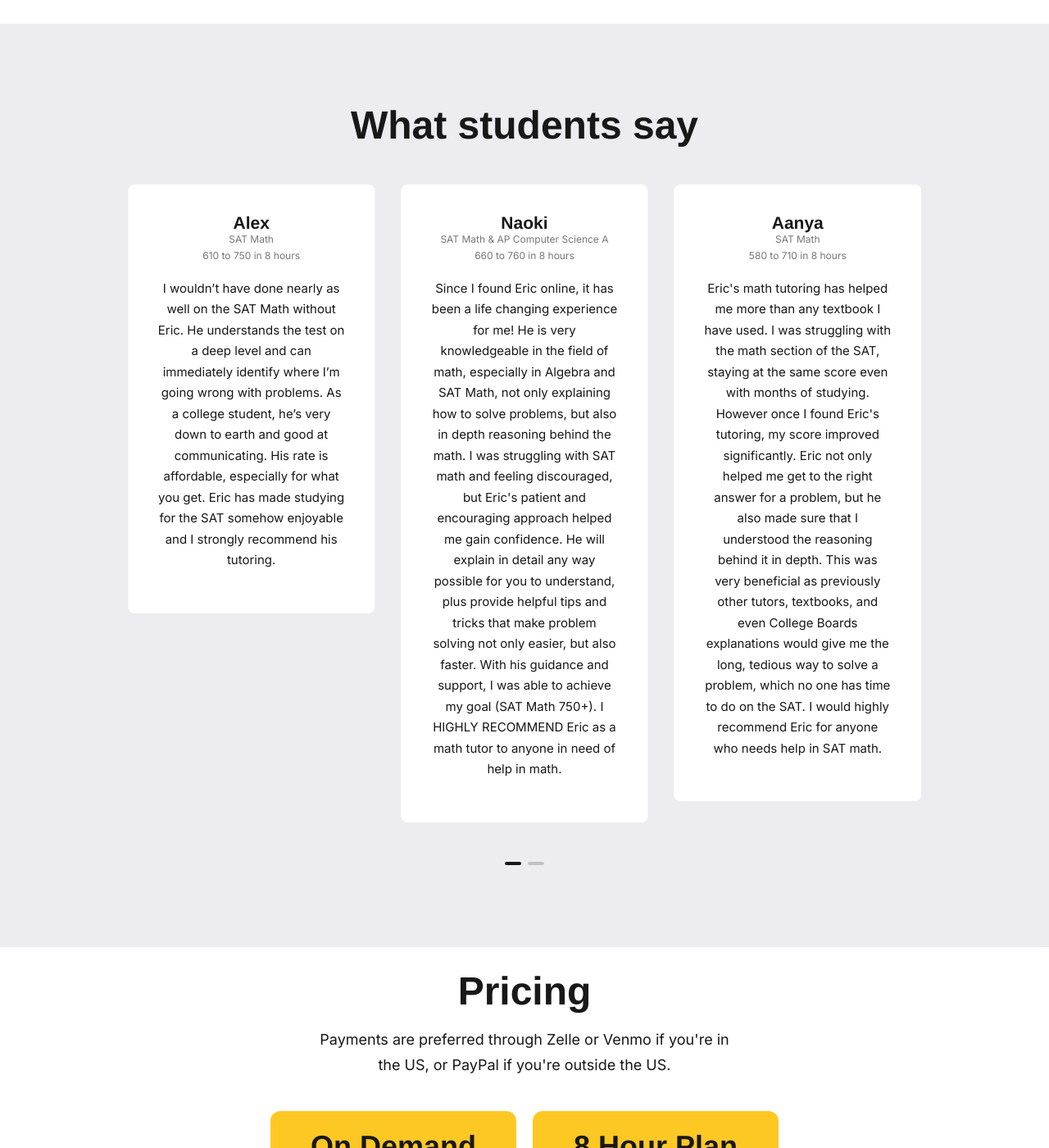
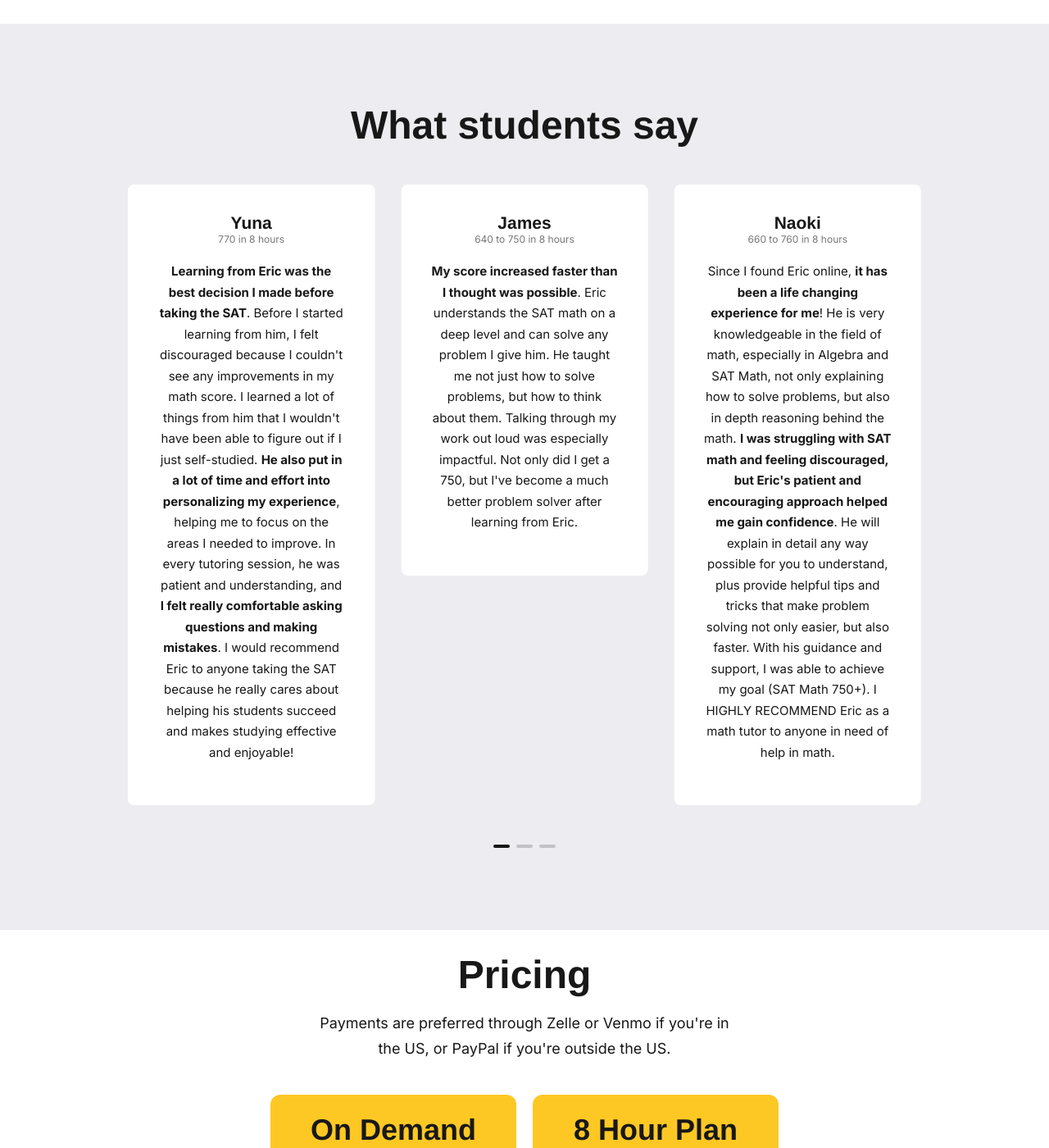
Before and after one commit to qExobyte/qExobyte.github.io, a Jekyll site: the page built from index.html, in a window 1280 px wide and 1400 px high, scrolled down 766 px. Shown: the whole window at 82% size. Built offline with Jekyll 4.4.1, drawn with Linux system fonts in a browser that asks for light colours; nearby versions of some CDN libraries; some web fonts are replaced.

Commit message:
new testimonials

```diff
--- a/_data/settings.yml
+++ b/_data/settings.yml
@@ -47,39 +47,37 @@ testimonial__title: What students say
 testimonial__description:
 
 testimonial__items:
-  - name: "Alex"
-    image: "/images/icon.png"
-    designation: "SAT Math"
-    designation2: "610 to 750 in 8 hours"
-    content : "I wouldn’t have done nearly as well on the SAT Math without Eric. He understands the test on a deep level and can immediately identify where I’m going wrong with problems. As a college student, he’s very down to earth and good at communicating. His rate is affordable, especially for what you get. Eric has made studying for the SAT somehow enjoyable and I strongly recommend his tutoring."
+  - name: "Yuna"
+    designation: "770 in 8 hours"
+    content: "<strong>Learning from Eric was the best decision I made before taking the SAT</strong>. Before I started learning from him, I felt discouraged because I couldn't see any improvements in my math score. I learned a lot of things from him that I wouldn't have been able to figure out if I just self-studied. <strong>He also put in a lot of time and effort into personalizing my experience</strong>, helping me to focus on the areas I needed to improve. In every tutoring session, he was patient and understanding, and <strong>I felt really comfortable asking questions and making mistakes</strong>. I would recommend Eric to anyone taking the SAT because he really cares about helping his students succeed and makes studying effective and enjoyable!"
+
+  - name: "James"
+    designation: "640 to 750 in 8 hours"
+    content: "<strong>My score increased faster than I thought was possible</strong>. Eric understands the SAT math on a deep level and can solve any problem I give him. He taught me not just how to solve problems, but how to think about them. Talking through my work out loud was especially impactful. Not only did I get a 750, but I've become a much better problem solver after learning from Eric."
 
   - name: "Naoki"
     image: "/images/icon.png"
-    designation: "SAT Math & AP Computer Science A"
     designation2: "660 to 760 in 8 hours"
-    content : "Since I found Eric online, it has been a life changing experience for me! He is very knowledgeable in the field of math, especially in Algebra and SAT Math, not only explaining how to solve problems, but also in depth reasoning behind the math. I was struggling with SAT math and feeling discouraged, but Eric's patient and encouraging approach helped me gain confidence. He will explain in detail any way possible for you to understand, plus provide helpful tips and tricks that make problem solving not only easier, but also faster. With his guidance and support, I was able to achieve my goal (SAT Math 750+). I HIGHLY RECOMMEND Eric as a math tutor to anyone in need of help in math."
+    content : "Since I found Eric online, <strong>it has been a life changing experience for me</strong>! He is very knowledgeable in the field of math, especially in Algebra and SAT Math, not only explaining how to solve problems, but also in depth reasoning behind the math. <strong>I was struggling with SAT math and feeling discouraged, but Eric's patient and encouraging approach helped me gain confidence</strong>. He will explain in detail any way possible for you to understand, plus provide helpful tips and tricks that make problem solving not only easier, but also faster. With his guidance and support, I was able to achieve my goal (SAT Math 750+). I HIGHLY RECOMMEND Eric as a math tutor to anyone in need of help in math."
 
   - name: "Aanya"
-    designation: "SAT Math"
     designation2: "580 to 710 in 8 hours"
-    content: "Eric's math tutoring has helped me more than any textbook I have used. I was struggling with the math section of the SAT, staying at the same score even with months of studying. However once I found Eric's tutoring, my score improved significantly. Eric not only helped me get to the right answer for a problem, but he also made sure that I understood the reasoning behind it in depth. This was very beneficial as previously other tutors, textbooks, and even College Boards explanations would give me the long, tedious way to solve a problem, which no one has time to do on the SAT. I would highly recommend Eric for anyone who needs help in SAT math."
+    content: "<strong>Eric's math tutoring has helped me more than any textbook I have used</strong>. I was struggling with the math section of the SAT, staying at the same score even with months of studying. However once I found Eric's tutoring, my score improved significantly. Eric not only helped me get to the right answer for a problem, but he also made sure that I understood the reasoning behind it in depth. This was very beneficial as previously other tutors, textbooks, and even College Boards explanations would give me the long, tedious way to solve a problem, which no one has time to do on the SAT. I would highly recommend Eric for anyone who needs help in SAT math."
 
   - name: "Mukhammad"
     image: "/images/icon.png"
-    designation: "SAT Math"
-    designation2: "630 to 730 in 8 hours"
-    content: "Eric is such a great math tutor who has helped me with my SAT journey. He is very clear when explaining math concepts and makes sure you understand the material. He always asks if you have questions and has no judgment if you do. His lessons are so worth it and with his affordable rates and bundles, he makes it accessible to everyone. I am so grateful to have Eric tutor me and recommend him to anyone looking to improve on the math section of the SAT."
+    designation: "630 to 730 in 8 hours"
+    content: "Eric is such a great math tutor who has helped me with my SAT journey. He is very clear when explaining math concepts and makes sure you understand the material. <strong>He always asks if you have questions and has no judgment if you do</strong>. His lessons are so worth it and with his affordable rates and bundles, he makes it accessible to everyone. I am so grateful to have Eric tutor me and recommend him to anyone looking to improve on the math section of the SAT."
 
   - name: "Ryan"
     image: "/images/icon.png"
-    designation: "SAT Math"
-    designation2: "530 to 600 in 3 hours"
-    content: "The lessons were highly comprehensible. He also demonstrated various methods of solving problems to ensure a thorough understanding of the solution's rationale. After only three lessons, my actual SAT math score improved by 70 points."
+    designation: "530 to 600 in 3 hours"
+    content: "The lessons were highly comprehensible. He also demonstrated various methods of solving problems to ensure a thorough understanding of the solution's rationale. <strong>After only three lessons, my actual SAT math score improved by 70 points</strong>."
 
   - name: "Julia"
     image: "/images/icon.png"
     designation: "SAT Math & Precalculus"
-    content: "Eric is a great tutor who makes math enjoyable and bearable. He does a great job explaining concepts and ensuring I don't get lost along the way. I like and understand the unit circle for precalc now! I'm glad we found Eric as an SAT Math and Precalc tutor."
+    content: "Eric is a great tutor who makes math enjoyable and bearable. <strong>He does a great job explaining concepts and ensuring I don't get lost along the way</strong>. I like and understand the unit circle for precalc now! I'm glad we found Eric as an SAT Math and Precalc tutor."
 
 #-------------------------------
 # Blog Section
```
